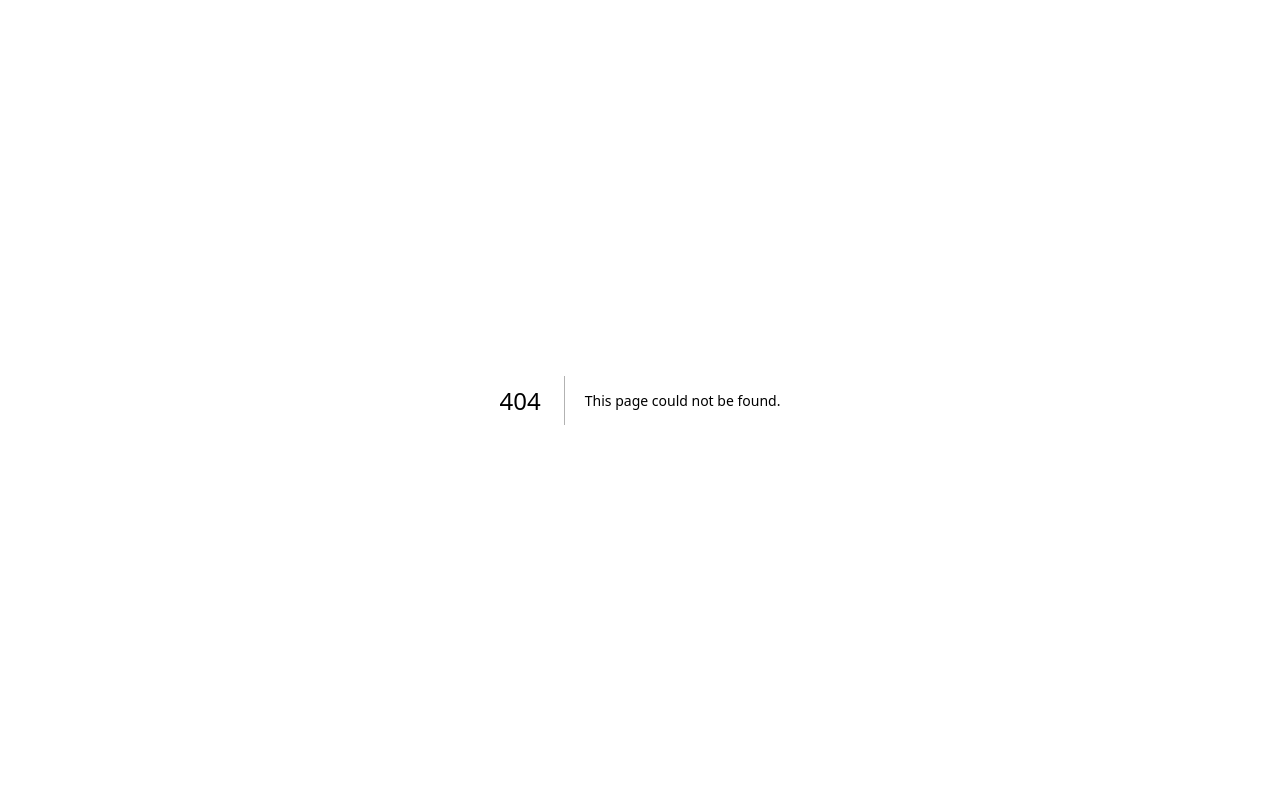
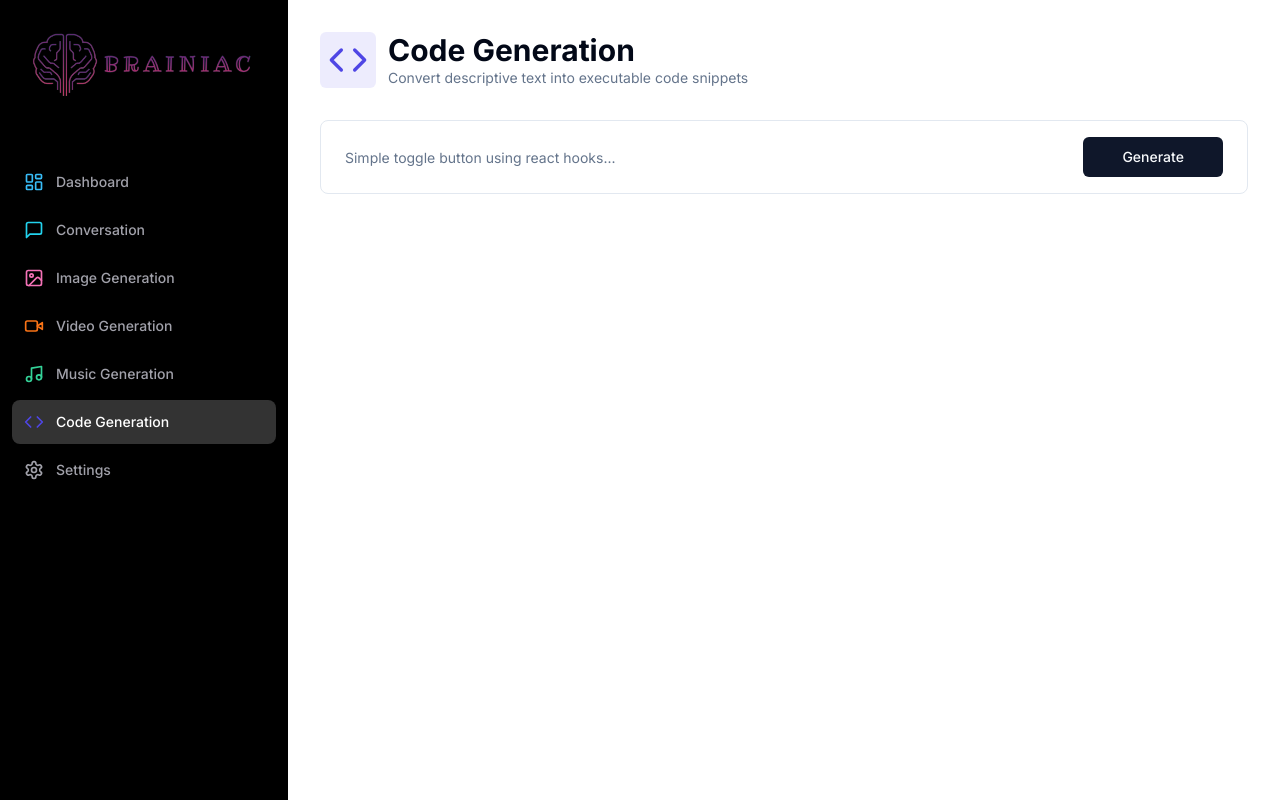
Before and after one commit to HEELSahil/brainiac, a Next.js app: page /code in a window 1280 px wide. Before the commit this address had no page. Built offline with nearby package versions, Linux system fonts and the light colour scheme.

Commit message:
Added Layout and OpenAI API Integration for Code Section

```diff
--- /dev/null
+++ b/app/(dashboard)/(routes)/code/constants.ts
@@ -0,0 +1,7 @@
+import * as z from "zod";
+
+export const formSchema = z.object({
+  prompt: z.string().min(1, {
+    message: "Prompt is required."
+  }),
+});
--- /dev/null
+++ b/app/(dashboard)/(routes)/code/page.tsx
@@ -0,0 +1,125 @@
+"use client";
+
+import * as z from "zod";
+import axios from "axios";
+import OpenAI from "openai";
+import { Code } from "lucide-react";
+import { useForm } from "react-hook-form";
+import { useState } from "react";
+import { useRouter } from "next/navigation";
+import { zodResolver } from "@hookform/resolvers/zod";
+import ReactMarkdown from "react-markdown";
+
+import { Heading } from "@/components/Heading";
+import { Button } from "@/components/ui/button";
+import { Input } from "@/components/ui/input";
+import { Loader } from "@/components/Loader";
+import { UserAvatar } from "@/components/UserAvatar";
+import { BotAvatar } from "@/components/BotAvatar";
+import { Form, FormControl, FormField, FormItem } from "@/components/ui/form";
+import { cn } from "@/lib/utils";
+
+import { formSchema } from "./constants";
+
+export default function CodePage() {
+  const router = useRouter();
+  const [messages, setMessages] = useState<OpenAI.Chat.ChatCompletionMessageParam[]>([]);
+
+  const form = useForm<z.infer<typeof formSchema>>({
+    resolver: zodResolver(formSchema),
+    defaultValues: {
+      prompt: ""
+    }
+  });
+
+  const isLoading = form.formState.isSubmitting;
+
+  const onSubmit = async (values: z.infer<typeof formSchema>) => {
+    try {
+      const userMessage: OpenAI.Chat.ChatCompletionMessageParam = { role: "user", content: values.prompt };
+      const newMessages = [...messages, userMessage];
+
+      const response = await axios.post('/api/code', { messages: newMessages });
+      setMessages((current) => [...current, userMessage, response.data]);
+
+      form.reset();
+    } catch (error: any) {
+      console.log(error);
+    } finally {
+      router.refresh();
+    }
+  }
+
+  return (
+    <div>
+      <Heading
+        title="Code Generation"
+        description="Convert descriptive text into executable code snippets"
+        icon={Code}
+        iconColor="text-indigo-600"
+        bgColor="bg-indigo-600/10"
+      />
+        <div className="px-4 lg:px-8">
+            <div>
+                <Form {...form}>
+                    <form
+                        onSubmit={form.handleSubmit(onSubmit)}
+                        className="rounded-lg border w-full p-4 px-3 md:px-6 focus-within:shadow-sm grid grid-cols-12 gap-2">
+                        <FormField
+                            name="prompt"
+                            render={({ field }) => (
+                                <FormItem className="col-span-12 lg:col-span-10">
+                                    <FormControl className="m-0 p-0">
+                                        <Input
+                                            className="border-0 outline-none focus-visible:ring-0 focus-visible:ring-transparent"
+                                            disabled={isLoading}
+                                            placeholder="Simple toggle button using react hooks..."
+                                            {...field}
+                                        />
+                                    </FormControl>
+                                </FormItem>
+                            )}
+                        />
+                        <Button className="col-span-12 lg:col-span-2 w-full" type="submit" disabled={isLoading} size="icon">
+                            Generate
+                        </Button>
+                    </form>
+                </Form>
+            </div>
+            <div className="space-y-4 mt-4">
+              {isLoading && (
+                <div className="p-8 rounded-lg w-full flex items-center justify-center bg-muted">
+                  <Loader />
+                </div>
+              )}
+              <div className="flex flex-col-reverse gap-y-4">
+                {messages.map((message, i) => (
+                  <div
+                    key={i}
+                    className={cn(
+                      "p-8 w-full flex items-start gap-x-8 rounded-lg",
+                      message.role === "user" ? "bg-white border border-black/10" : "bg-muted",
+                    )}
+                  >
+                    {message.role === "user" ? <UserAvatar /> : <BotAvatar />}
+                    <ReactMarkdown components={{
+                      pre: ({ node, ...props }) => (
+                        <div className="overflow-auto w-full my-2 bg-black/10 p-2 rounded-lg">
+                          <pre {...props} />
+                        </div>
+                      ),
+                      code: ({ node, ...props }) => (
+                        <code className="bg-black/10 rounded-lg p-1" {...props} />
+                      )
+                    }} className="text-sm overflow-hidden leading-7">
+
+                    {Array.isArray(message.content) ? message.content.join("\n") : message.content}
+                    </ReactMarkdown>
+                  </div>
+                ))}
+            </div>
+        </div>
+      </div>
+    </div>
+  );
+}
--- /dev/null
+++ b/app/api/code/route.ts
@@ -0,0 +1,45 @@
+import { auth } from "@clerk/nextjs";
+import { NextResponse } from "next/server";
+import OpenAI from "openai";
+
+const openai = new OpenAI({
+  apiKey: process.env.OPENAI_API_KEY,
+});
+
+const instructionMessage: OpenAI.Chat.ChatCompletionMessageParam = {
+  role: "system",
+  content: "You are a code generator. You must answer only in markdown code snippets. Use code comments for explanations."
+};
+
+
+export async function POST(
+  req: Request
+) {
+  try {
+    const { userId } = auth();
+    const body = await req.json();
+    const { messages  } = body;
+
+    if (!userId) {
+      return new NextResponse("Unauthorized", { status: 401 });
+    }
+
+    if (!openai) {
+      return new NextResponse("OpenAI API Key not configured.", { status: 500 });
+    }
+
+    if (!messages) {
+      return new NextResponse("Messages are required", { status: 400 });
+    }
+
+    const response = await openai.chat.completions.create({
+      model: "gpt-3.5-turbo",
+      messages: [ instructionMessage, ...messages ],
+    });
+
+    return NextResponse.json(response.choices[0].message);
+  } catch (error) {
+    console.log('[CODE_ERROR]', error);
+    return new NextResponse("Internal Error", { status: 500 });
+  }
+}
--- a/package.json
+++ b/package.json
@@ -24,6 +24,7 @@
     "react": "^18",
     "react-dom": "^18",
     "react-hook-form": "^7.49.2",
+    "react-markdown": "^9.0.1",
     "tailwind-merge": "^2.2.0",
     "tailwindcss-animate": "^1.0.7",
     "zod": "^3.22.4"
```
Also changed, not shown: 1 other file (tests, documents, lock files or other folders).
